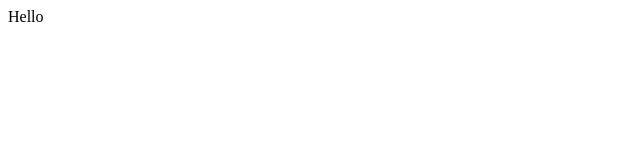
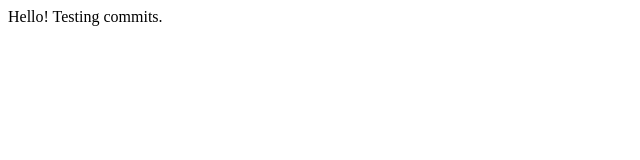
Before and after one commit to SuboptimalCoder/SuboptimalCoder.github.io, a plain HTML site: page index.html in a window 1280 px wide. Shown: the whole page, without its empty margins (0-640 px from the left). Drawn offline with Linux system fonts and the light colour scheme.

Commit message:
Update index.html

```diff
--- a/index.html
+++ b/index.html
@@ -7,6 +7,6 @@
     <title>Document</title>
   </head>
   <body>
-    Hello
+    Hello! Testing commits.
   </body>
 </html>
```
